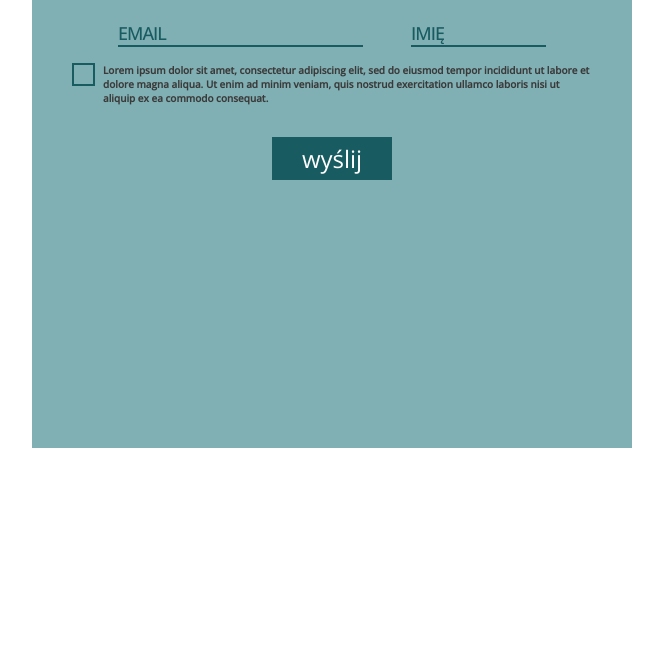
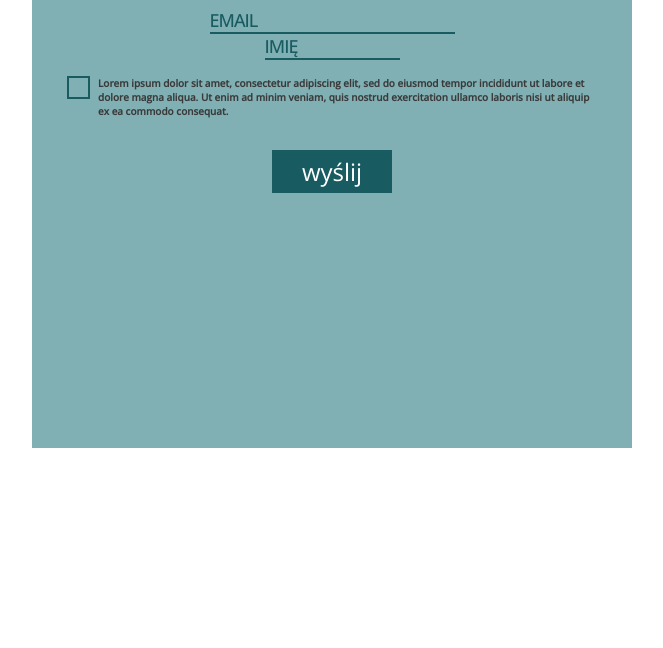
Before and after one commit to anna130993/benhauer-popup, a plain HTML site: page index.html in a window 1280 px wide. Shown: the part 152-800 px from the top of the page, without its empty margins (308-971 px from the left). Drawn offline with nearby package versions, Linux system fonts and the light colour scheme.

Commit message:
Add padding and other style changes

```diff
--- a/styles.css
+++ b/styles.css
@@ -12,19 +12,21 @@
     margin: 0 auto;
     width: 100vw;
     height: 100vh;
+    color: #3a3a3a;
 }
 
 .form,
-.thank-you{
+.thank-you {
+    align-items: center;
     background-color: #80b0b4;
-    padding: 40px;
-    color: #3a3a3a;
+    padding: 35px;
     font-weight: 900;
     letter-spacing: -1px;
     min-width: 280px;
     min-height: 600px;
     max-width: 600px;
     max-height: 600px;
+    overflow: auto;
 }
 
 header {
@@ -137,6 +139,8 @@ footer {
 
 .ty-title {
     font-weight: normal;
+    text-align: center;
+    justify-content: center;
 }
 
 .ty-name {
@@ -146,18 +150,6 @@ footer {
 
 .ty-text {
     text-align: center;
-    margin: 16px;
+    margin: 18px;
     letter-spacing: 0.2px;
 }
-
-/* MEDIA QUERIES */
-@media only screen and (min-width: 500px) {
-    main {
-        flex-direction: row;
-        justify-content: center;
-    }
-
-    .main-input {
-        margin: 8px 24px 0;
-    }
-}
```
